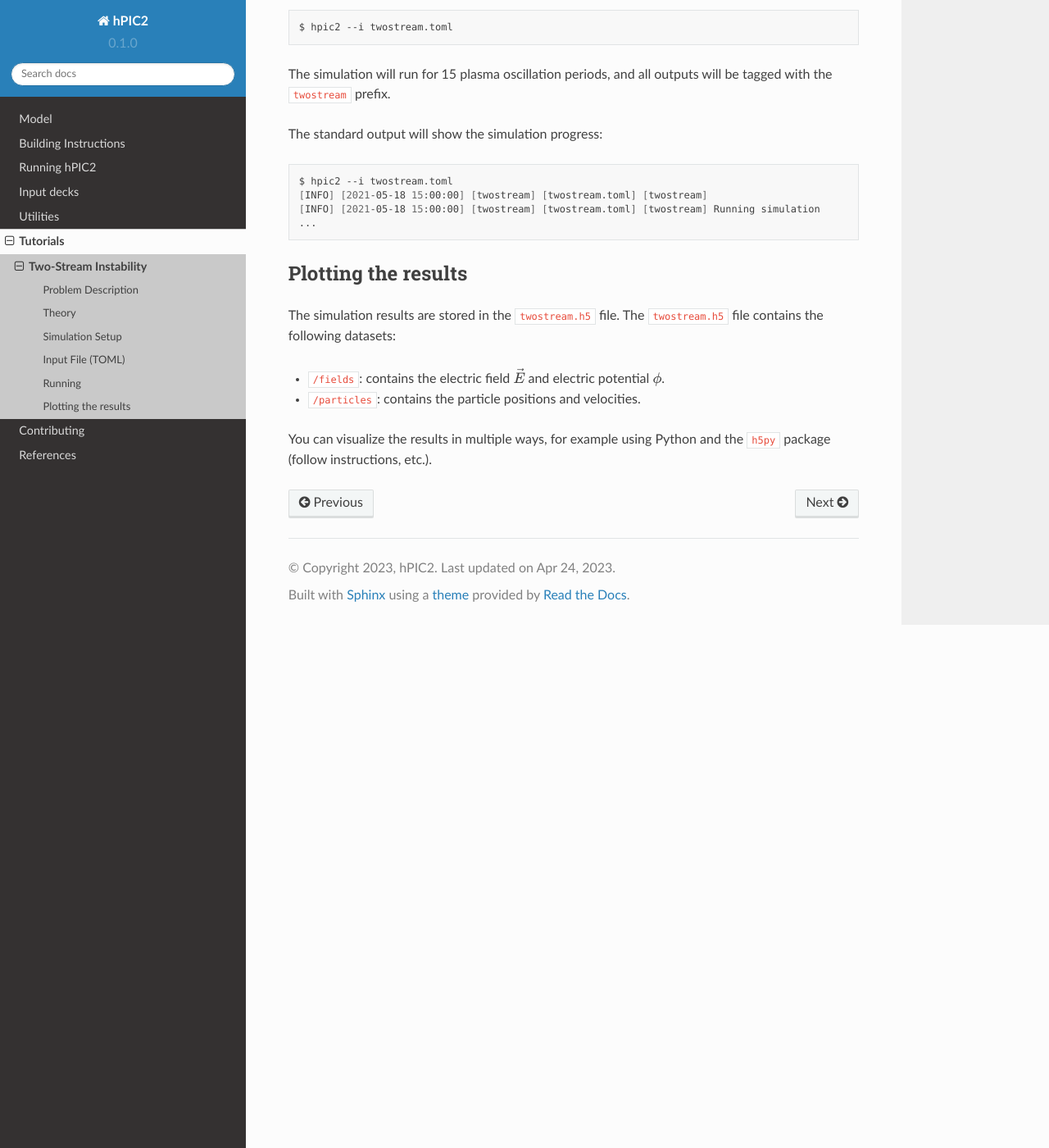
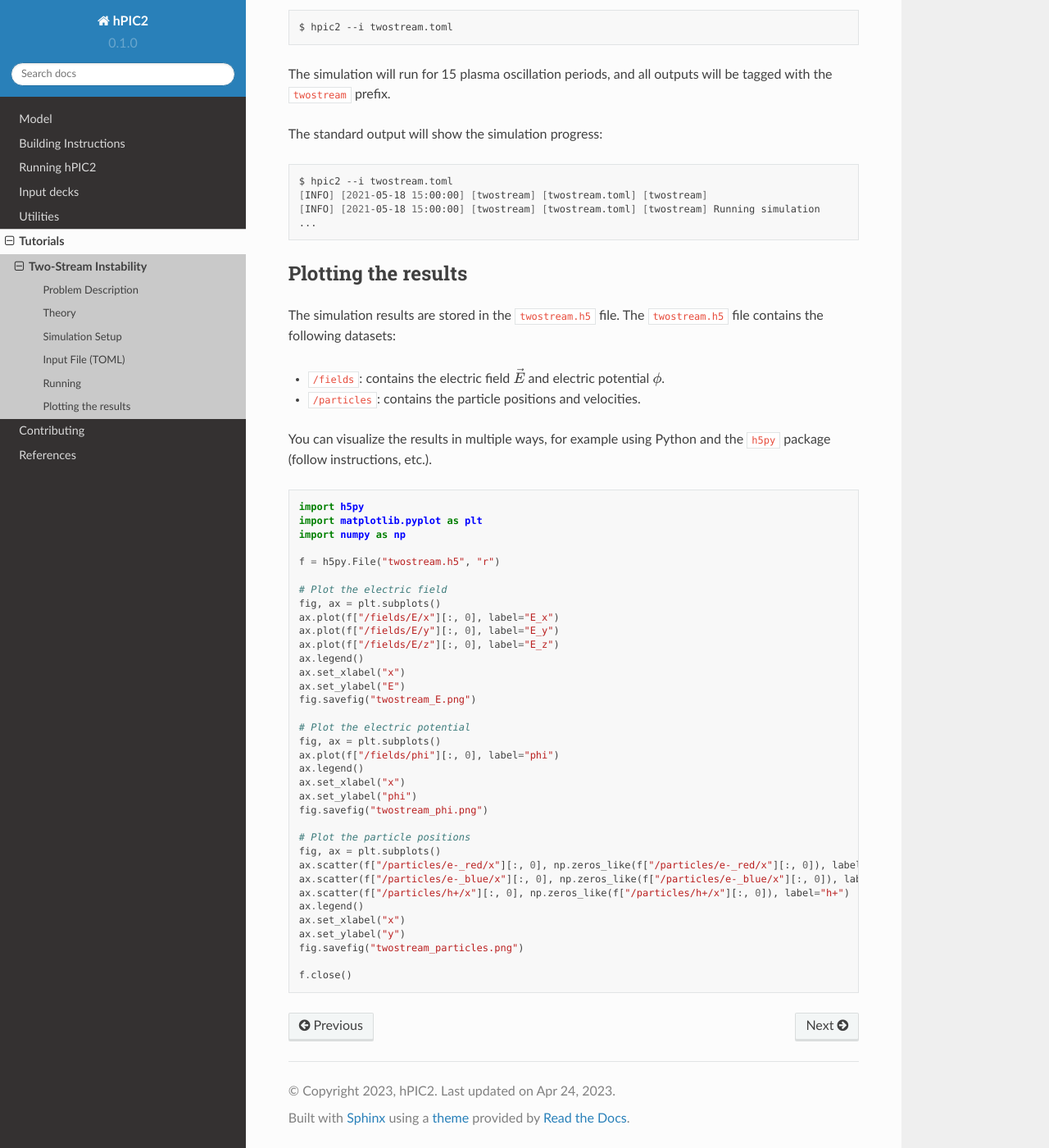
Before and after one commit to lcpp-org/hpic2doc, a Sphinx documentation site: the page built from docs/source/tutorials-source/two-stream-instability.rst, in a window 1280 px wide and 1400 px high, scrolled down 1855 px. Shown: the whole window at 82% size. Built offline with Sphinx 7.4.7 and the Read the Docs theme 2.0.0, drawn with Linux system fonts in a browser that asks for light colours.

Commit message:
Example of python plot

```diff
--- a/docs/source/tutorials-source/two-stream-instability.rst
+++ b/docs/source/tutorials-source/two-stream-instability.rst
@@ -107,3 +107,41 @@ The ``twostream.h5`` file contains the following datasets:
 
 You can visualize the results in multiple ways, for example
 using Python and the ``h5py`` package (follow instructions, etc.).
+
+.. code-block:: python
+
+   import h5py
+   import matplotlib.pyplot as plt
+   import numpy as np
+
+   f = h5py.File("twostream.h5", "r")
+
+   # Plot the electric field
+   fig, ax = plt.subplots()
+   ax.plot(f["/fields/E/x"][:, 0], label="E_x")
+   ax.plot(f["/fields/E/y"][:, 0], label="E_y")
+   ax.plot(f["/fields/E/z"][:, 0], label="E_z")
+   ax.legend()
+   ax.set_xlabel("x")
+   ax.set_ylabel("E")
+   fig.savefig("twostream_E.png")
+
+   # Plot the electric potential
+   fig, ax = plt.subplots()
+   ax.plot(f["/fields/phi"][:, 0], label="phi")
+   ax.legend()
+   ax.set_xlabel("x")
+   ax.set_ylabel("phi")
+   fig.savefig("twostream_phi.png")
+
+   # Plot the particle positions
+   fig, ax = plt.subplots()
+   ax.scatter(f["/particles/e-_red/x"][:, 0], np.zeros_like(f["/particles/e-_red/x"][:, 0]), label="e-_red")
+   ax.scatter(f["/particles/e-_blue/x"][:, 0], np.zeros_like(f["/particles/e-_blue/x"][:, 0]), label="e-_blue")
+   ax.scatter(f["/particles/h+/x"][:, 0], np.zeros_like(f["/particles/h+/x"][:, 0]), label="h+")
+   ax.legend()
+   ax.set_xlabel("x")
+   ax.set_ylabel("y")
+   fig.savefig("twostream_particles.png")
+
+   f.close()
```
